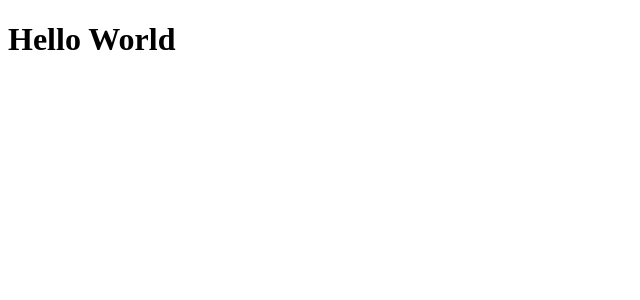
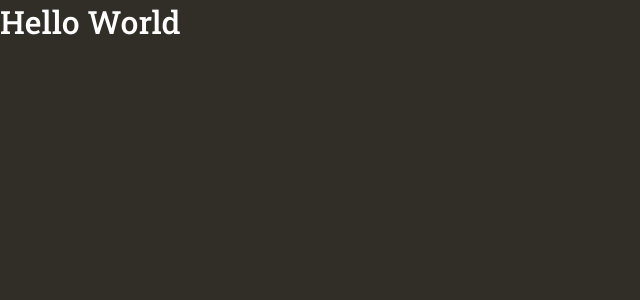
Before and after one commit to willrockies/gobarber-web, a React (Create React App) app: page / in a window 1280 px wide. Shown: the top 300 px of the page, without its empty margins (0-640 px from the left). Built offline with nearby package versions, Linux system fonts and the light colour scheme.

Commit message:
estilos globais

```diff
--- a/package.json
+++ b/package.json
@@ -13,6 +13,7 @@
     "react": "^18.3.1",
     "react-dom": "^18.3.1",
     "react-scripts": "5.0.1",
+    "styled-components": "^6.1.11",
     "typescript": "^4.9.5",
     "web-vitals": "^2.1.4"
   },
@@ -39,5 +40,8 @@
       "last 1 firefox version",
       "last 1 safari version"
     ]
+  },
+  "devDependencies": {
+    "@types/styled-components": "^5.1.34"
   }
 }
--- a/public/index.html
+++ b/public/index.html
@@ -9,12 +9,16 @@
       name="description"
       content="Web site created using create-react-app"
     />
-
+    <link rel="preconnect" href="https://fonts.googleapis.com" />
+    <link rel="preconnect" href="https://fonts.gstatic.com" crossorigin />
+    <link
+      href="https://fonts.googleapis.com/css2?family=Roboto+Slab:wght@100..900&display=swap"
+      rel="stylesheet"
+    />
     <title>GoBarber App</title>
   </head>
   <body>
     <noscript>You need to enable JavaScript to run this app.</noscript>
     <div id="root"></div>
-
   </body>
 </html>
--- a/src/App.tsx
+++ b/src/App.tsx
@@ -1,8 +1,11 @@
 import React from 'react';
 
-
+import GlobalStyle from "./styles/global";
 const App: React.FC = () => (
-  <h1>Hello World</h1>
+  <>
+    <h1>Hello World</h1>
+    <GlobalStyle />
+  </>
 )
 
 export default App;
--- /dev/null
+++ b/src/styles/global.ts
@@ -0,0 +1,27 @@
+import { createGlobalStyle } from "styled-components";
+
+export default createGlobalStyle`
+* {
+    margin: 0;
+    padding: 0;
+    box-sizing: border-box;
+    outline: 0;
+}
+    body {
+        background: #312E28;
+        color: #FFF;
+        -webkit-font-smoothing: antialised;
+
+    }
+
+    body, input,button {
+        font-family: 'Roboto Slab',serif;
+        font-size: 16px;
+    }
+
+    h1,h2,h3,h4,h5,h6, strong{
+        font-weight: 500;
+    }
+
+
+`;
```
Also changed, not shown: 1 other file (tests, documents, lock files or other folders).
